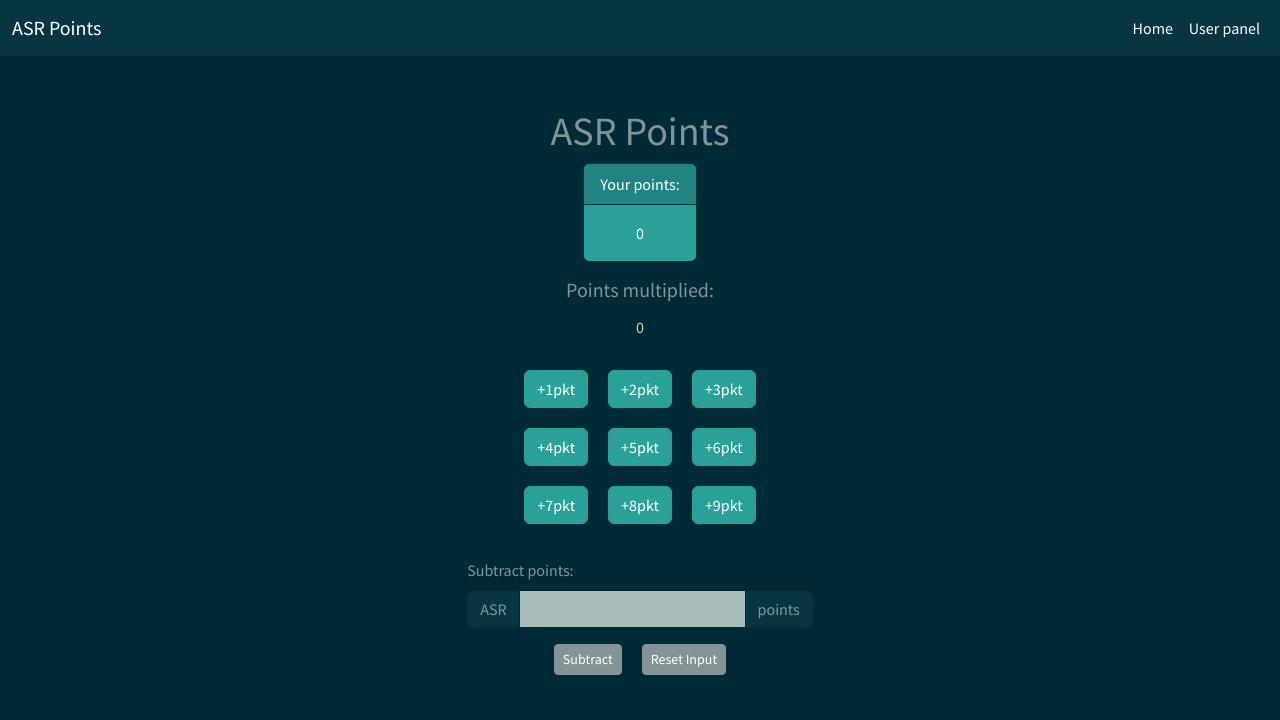
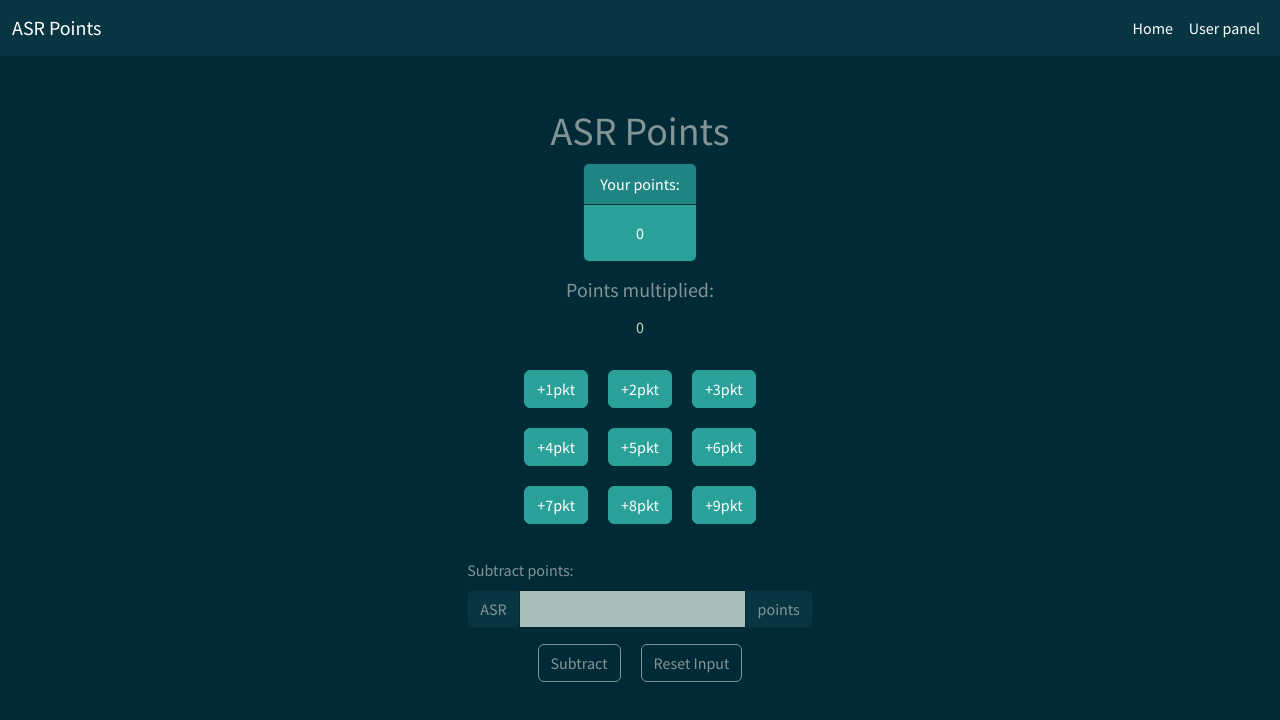
Before and after one commit to rearwindowsoda/Preact-ASR-Counter, a Preact app: page / in a window 1280 px wide. Shown: the top 720 px of the page. Built offline with nearby package versions, Linux system fonts and the light colour scheme.

Commit message:
moved error message to separate component

```diff
--- /dev/null
+++ b/src/Components/Points/PointsErrorMessage.tsx
@@ -0,0 +1,5 @@
+export default function PointsErrorMessage(props: {message: string}) {
+	return (
+		<div id="points-error-message" class={"text-danger"}>{props.message}</div>
+	);
+}
--- a/src/Components/Points/RemovePoints.tsx
+++ b/src/Components/Points/RemovePoints.tsx
@@ -1,5 +1,6 @@
 import { useRef, useState } from "preact/hooks";
 import { JSXInternal } from "preact/src/jsx";
+import PointsErrorMessage from "./PointsErrorMessage";
 
 interface RemovePointsProps {
 	changeFunction: (event: JSXInternal.TargetedEvent) => void
@@ -9,14 +10,13 @@ export default function RemovePoints (props: RemovePointsProps) {
 	const [errorMessage, setErrorMessage] = useState<string | null>(null);
 	const inputRef = useRef<HTMLInputElement>(null);
 
-
 	function trackInputError(event: JSXInternal.TargetedEvent) {
 		props.changeFunction(event);
 		const currentInput = inputRef.current;
 		console.log(currentInput?.value);
 
 		if(isNaN(parseInt((currentInput as unknown as HTMLInputElement)?.value))){
-			setErrorMessage("Only numbers are allowed in this input.");
+			setErrorMessage("Only numbers can be subtracted 🖩");
 			currentInput?.classList.add("is-invalid");
 		}
 	}
@@ -36,6 +36,7 @@ export default function RemovePoints (props: RemovePointsProps) {
 
 	return (
 		<div class="form-group">
+			{errorMessage && <PointsErrorMessage message={errorMessage as unknown as string} />}
 			<label class="form-label mt-4">Subtract points:</label>
 			<div class="form-group">
 				<div class="input-group mb-3">
@@ -43,9 +44,12 @@ export default function RemovePoints (props: RemovePointsProps) {
 					<input type="number" class="form-control" min={0}  onfocusout={trackInputError} onfocusin={errorReset} ref={inputRef}/>
 					<span class="input-group-text">points</span>
 				</div>
-				{errorMessage ?? <div class="invalid-feedback">{errorMessage}</div>}
-				<div class="points__button-group"><button onClick={props.clickFunction} class="btn btn-secondary btn-sm">Subtract</button><button onClick={inputReset} class="btn btn-secondary btn-sm">Reset Input</button></div>
+				<div class="points__button-group">
+					<button onClick={props.clickFunction} class="btn btn-outline-secondary">Subtract</button>
+					<button onClick={inputReset} class="btn btn-outline-secondary">Reset Input</button>
+				</div>
 			</div>
+
 		</div>
 	);
 
```
